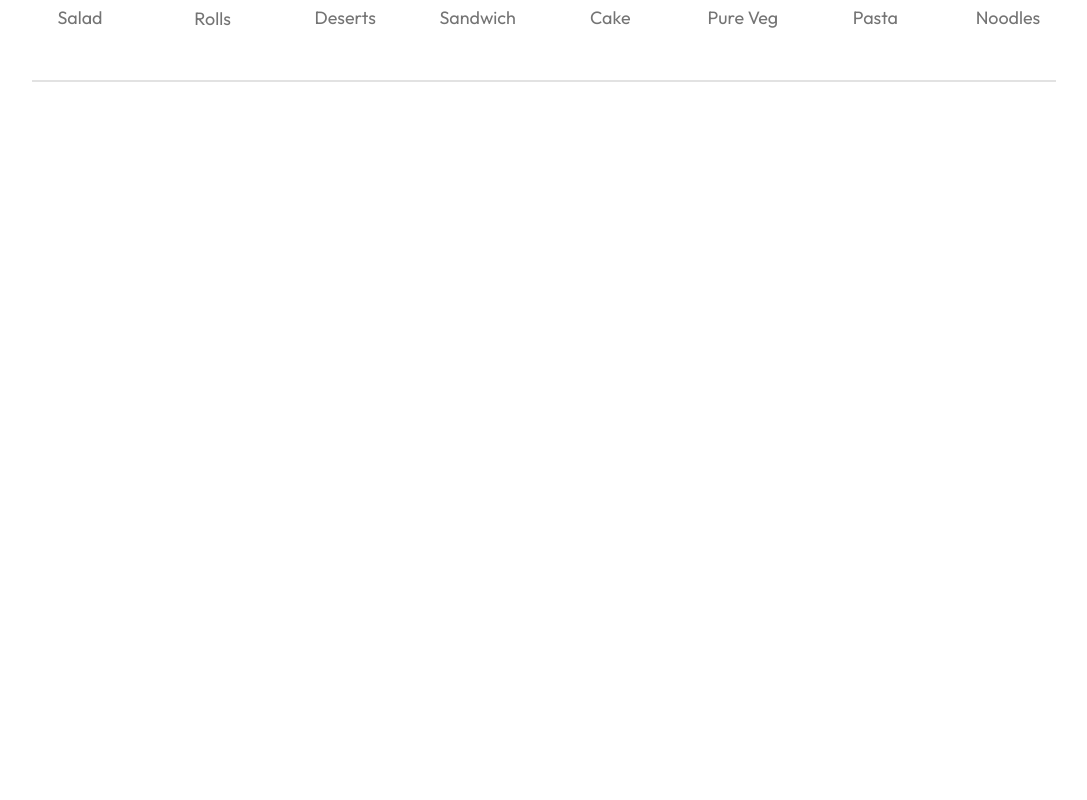
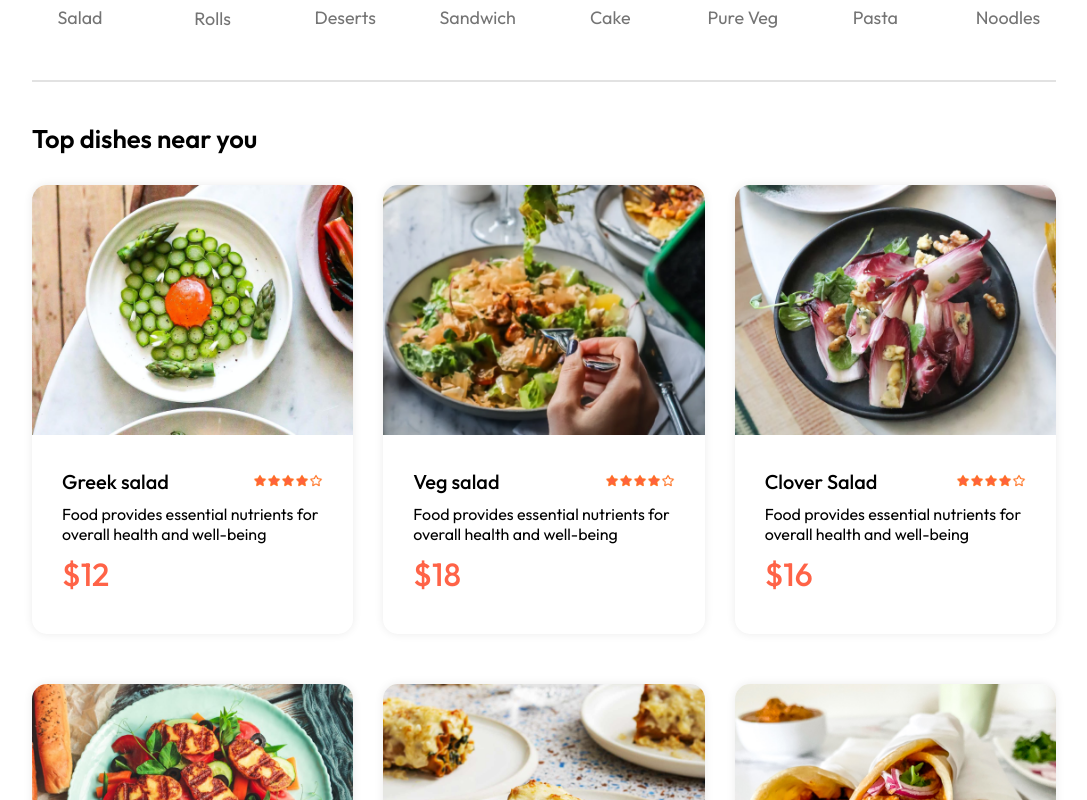
Before and after one commit to Udit-exe/FOODDELIVERY, a React (Vite) app in the folder frontend/: page / in a window 1280 px wide. Shown: the part 820-1620 px from the top of the page, without its empty margins (96-1183 px from the left). Before the commit the page ends 912 px from the top, so only its background shows below. Built offline with nearby package versions, Linux system fonts and the light colour scheme.

Commit message:
new file:   src/components/FoodDisplay/FoodDisplay.css modified:   src/components/FoodDisplay/FoodDisplay.jsx 	new file:   src/components/FoodItem/FoodItem.css 	new file:   src/components/FoodItem/FoodItem.jsx 	modified:   src/pages/Home/Home.jsx

```diff
--- /dev/null
+++ b/frontend/src/components/FoodDisplay/FoodDisplay.css
@@ -0,0 +1,14 @@
+.food-display{
+    margin-top: 30px;
+}
+.food-display h2{
+    font-size: max(2vw , 24px);
+    font-weight: 600;
+}
+.food-display-list{
+    display: grid;
+    grid-template-columns: repeat(auto-fill,minmax(240px,1fr));
+    margin-top: 30px;
+    gap: 30px;
+    row-gap: 50px;
+}
--- a/frontend/src/components/FoodDisplay/FoodDisplay.jsx
+++ b/frontend/src/components/FoodDisplay/FoodDisplay.jsx
@@ -1,9 +1,19 @@
-import React from 'react'
+import React, { useContext } from 'react';
+import "./FoodDisplay.css"
+import {StoreContext} from '../../context/StoreContext'
+import FoodItem from '../FoodItem/FoodItem';
 
-const FoodDisplay = () =>{
+const FoodDisplay = ({category}) =>{
+    const {food_list} = useContext(StoreContext)
+
     return(
-        <div>
-
+        <div className='food-display' id='food-display'>
+            <h2>Top dishes near you</h2>
+            <div className="food-display-list">
+                {food_list.map((item, index) => {
+                    return <FoodItem key={index} id={item._id} name={item.name} description={item.description} price={item.price} image={item.image}/>
+                })}
+            </div>
         </div>
     )
 }
--- /dev/null
+++ b/frontend/src/components/FoodItem/FoodItem.css
@@ -0,0 +1,38 @@
+.food-item{
+    width: 100%;
+    margin: auto;
+    border-radius: 15px;
+    box-shadow: 0px 0px 10px #00000015;
+    transition: 0.3s;
+    animation: fadeIn 1s;
+}
+.food-item-image{
+    width: 100%;
+    border-radius: 15px 15px 0px 0px;
+}
+.food-item-info{
+    padding: 30px;
+}
+.food-item-name-rating{
+    display: flex;
+    justify-content: space-between;
+    align-items: center;
+    margin-bottom: 10px;
+}
+.food-item-name-rating p{
+    font-size: 20px;
+    font-weight: 500;
+}
+.food-item-name-rating img{
+    width: 70px;
+}
+.food-item-desc{
+    color: #676767;
+    font-size: 12px;
+}
+.food-item-price{
+    color: tomato;
+    font-size: 32px;
+    font-weight: 500;
+    margin: 10px 0px;
+}
--- /dev/null
+++ b/frontend/src/components/FoodItem/FoodItem.jsx
@@ -0,0 +1,23 @@
+import React from 'react'
+import './FoodItem.css'
+import { assets } from '../../assets/assets'
+
+const FoodItem = ({id,name,price,description,image}) => {
+  return (
+    <div className='food-item'>
+        <div className="food-item-img-container">
+            <img className='food-item-image' src={image} alt="" />
+        </div>
+        <div className="food-item-info">
+            <div className="food-item-name-rating">
+                <p>{name}</p>
+                <img src={assets.rating_starts} alt="" />
+            </div>
+            <p className="food-item-description">{description}</p>
+            <p className="food-item-price">${price}</p>
+        </div>
+    </div>
+  )
+}
+
+export default FoodItem
--- a/frontend/src/pages/Home/Home.jsx
+++ b/frontend/src/pages/Home/Home.jsx
@@ -2,6 +2,7 @@
 import "./Home.css"
 import Header from '../../components/Header/Header'
 import ExploreMenu from '../../components/ExploreMenu/ExploreMenu'
+import FoodDisplay from '../../components/FoodDisplay/FoodDisplay'
 
 const Home = () => {
   const [category , setCategory] = useState("All");
@@ -9,6 +10,7 @@
     <div>
         <Header/>
         <ExploreMenu categroy={category} setCategory={setCategory}/>
+        <FoodDisplay category={category} />
     </div>
 
   )
```
